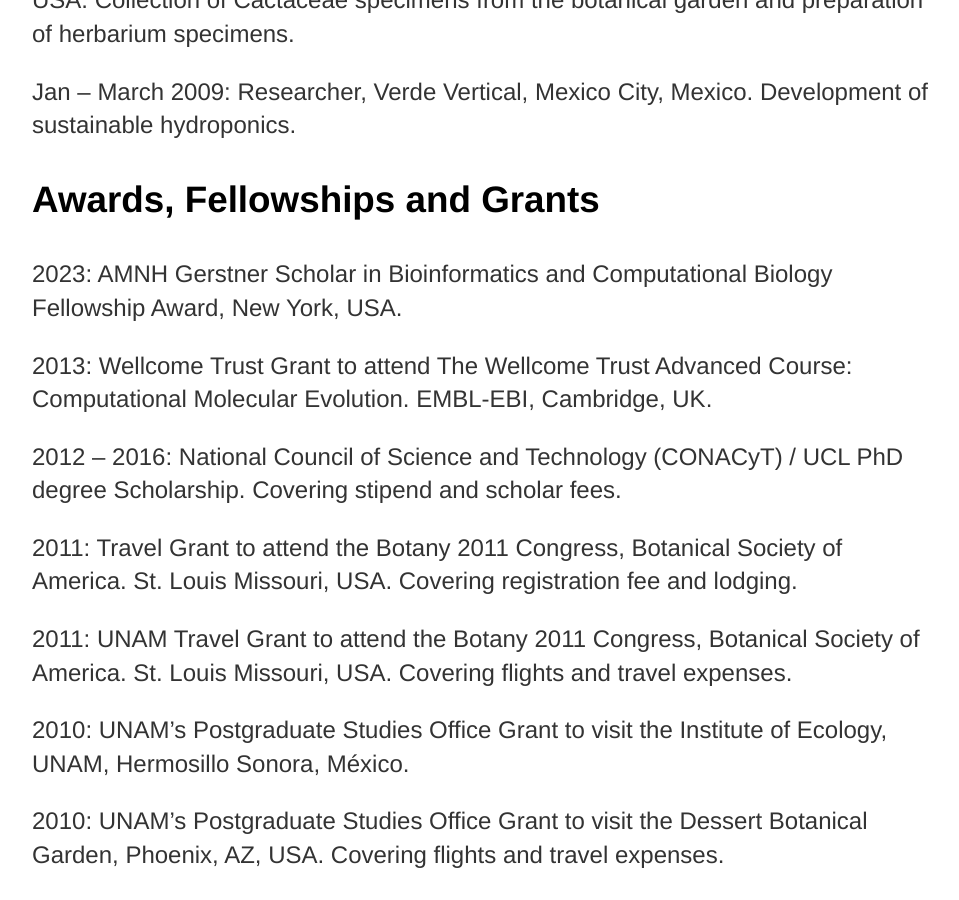
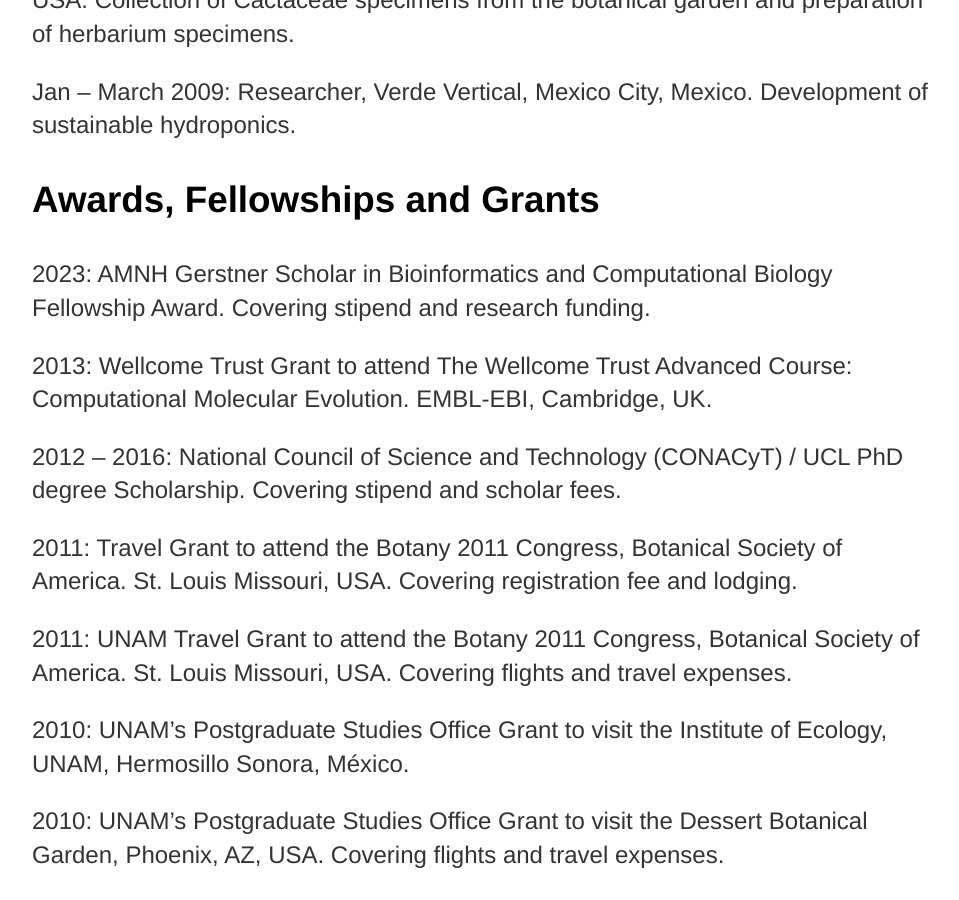
Before and after one commit to josebarbamontoya/josebarbamontoya.github.io, a Jekyll site: the page built from about/index.html, in a window 1280 px wide and 900 px high, scrolled down 2225 px. Shown: the whole window, without its empty margins (160-1119 px from the left). Built offline with Jekyll 4.4.1, drawn with Linux system fonts in a browser that asks for light colours.

Commit message:
Update index.html

```diff
--- a/about/index.html
+++ b/about/index.html
@@ -28,7 +28,7 @@
 			<p>Jan – March 2009: Researcher, Verde Vertical, Mexico City, Mexico. Development of sustainable hydroponics.
 
 	<h3>Awards, Fellowships and Grants</h3>
-			<p>2023: AMNH Gerstner Scholar in Bioinformatics and Computational Biology Fellowship Award, New York, USA.
+			<p>2023: AMNH Gerstner Scholar in Bioinformatics and Computational Biology Fellowship Award. Covering stipend and research funding.
 			<p>2013: Wellcome Trust Grant to attend The Wellcome Trust Advanced Course: Computational Molecular Evolution. EMBL-EBI, Cambridge, UK.
 			<p>2012 – 2016: National Council of Science and Technology (CONACyT) / UCL PhD degree Scholarship. Covering stipend and scholar fees.
 			<p>2011: Travel Grant to attend the Botany 2011 Congress, Botanical Society of America. St. Louis Missouri, USA. Covering registration fee and lodging.
```
